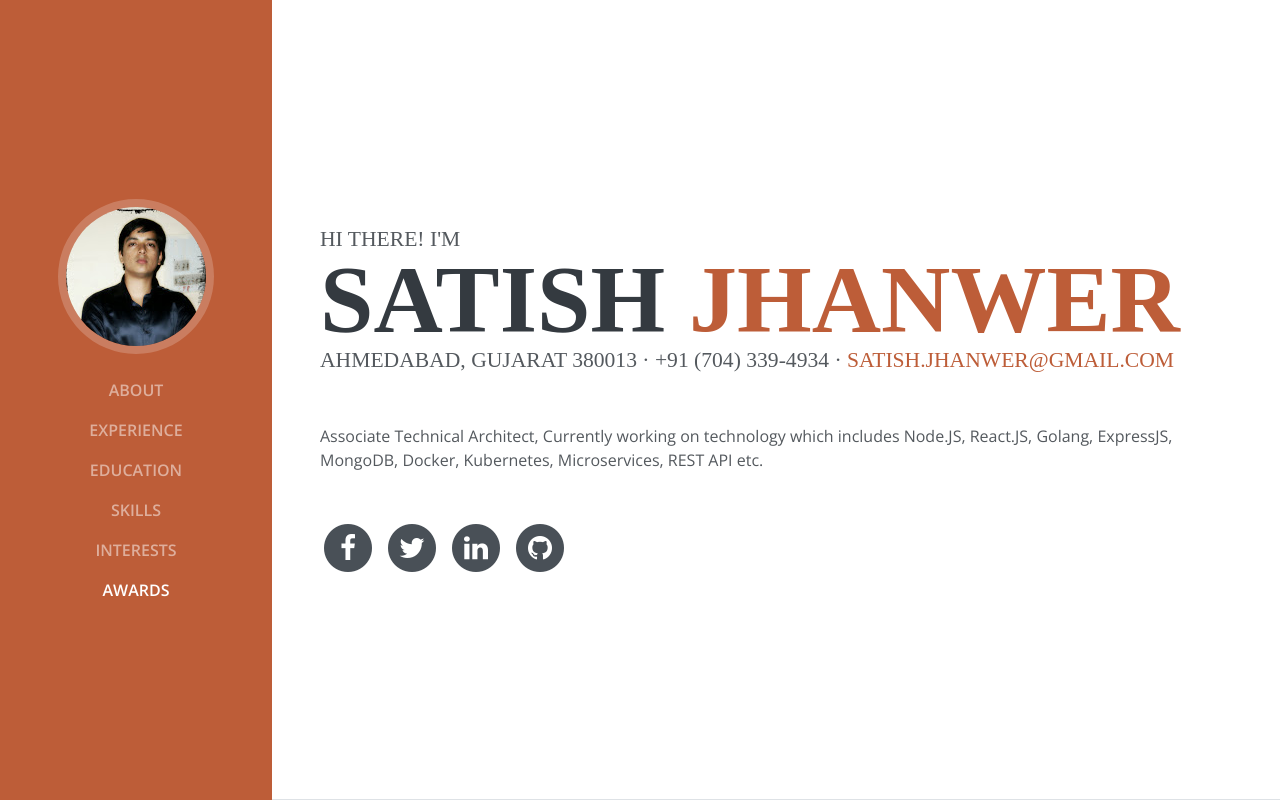
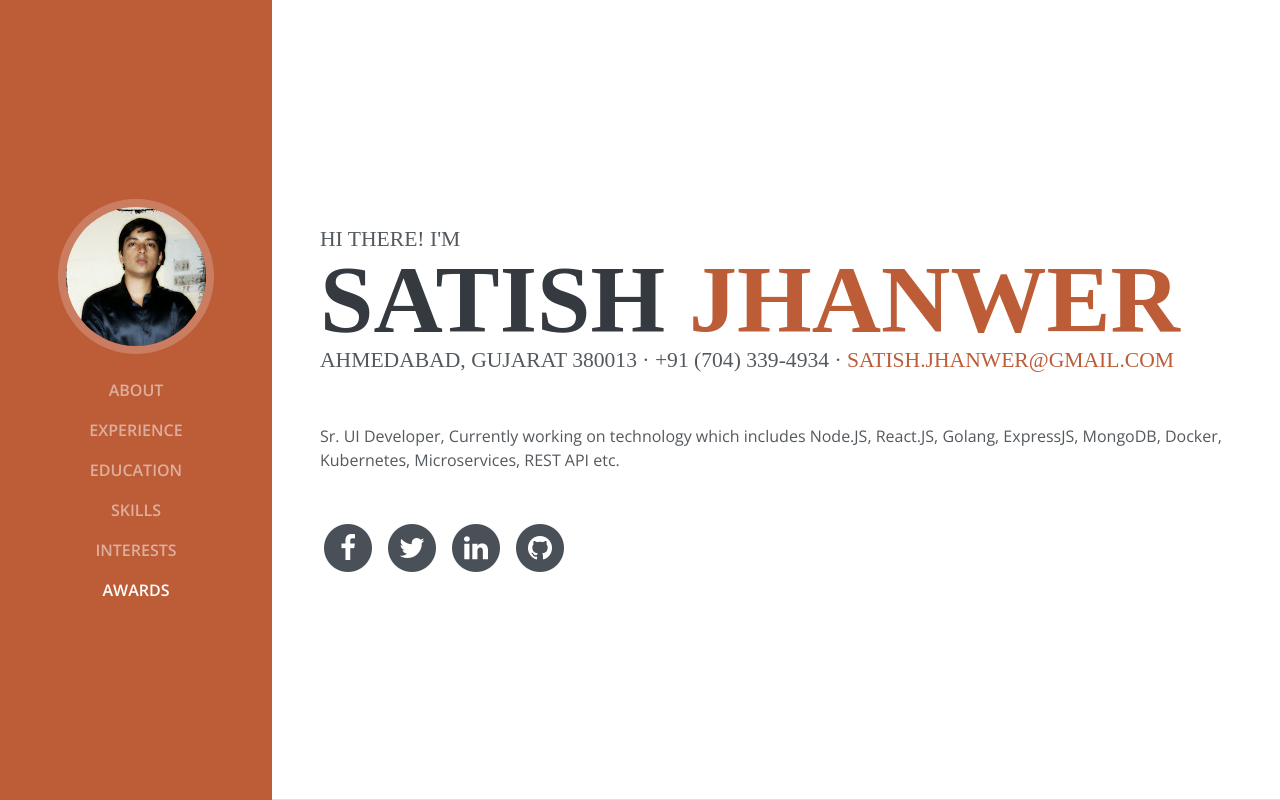
Before and after one commit to satishjhanwer/my-portfolio, a Vue app: page / in a window 1280 px wide. Shown: the top 800 px of the page. Built offline with nearby package versions, Linux system fonts and the light colour scheme; a web font is replaced by a local one.

Commit message:
Update App.vue
Updated my post

```diff
--- a/src/App.vue
+++ b/src/App.vue
@@ -41,7 +41,7 @@ export default {
         address: 'Ahmedabad, Gujarat 380013 · +91 (704) 339-4934 ·',
         email: 'satish.jhanwer@gmail.com',
         introduction:
-          'Associate Technical Architect, Currently working on technology which includes Node.JS, React.JS, Golang, ExpressJS, MongoDB, Docker, Kubernetes, Microservices, REST API etc.'
+          'Sr. UI Developer, Currently working on technology which includes Node.JS, React.JS, Golang, ExpressJS, MongoDB, Docker, Kubernetes, Microservices, REST API etc.'
       },
       social: [
         {
```
